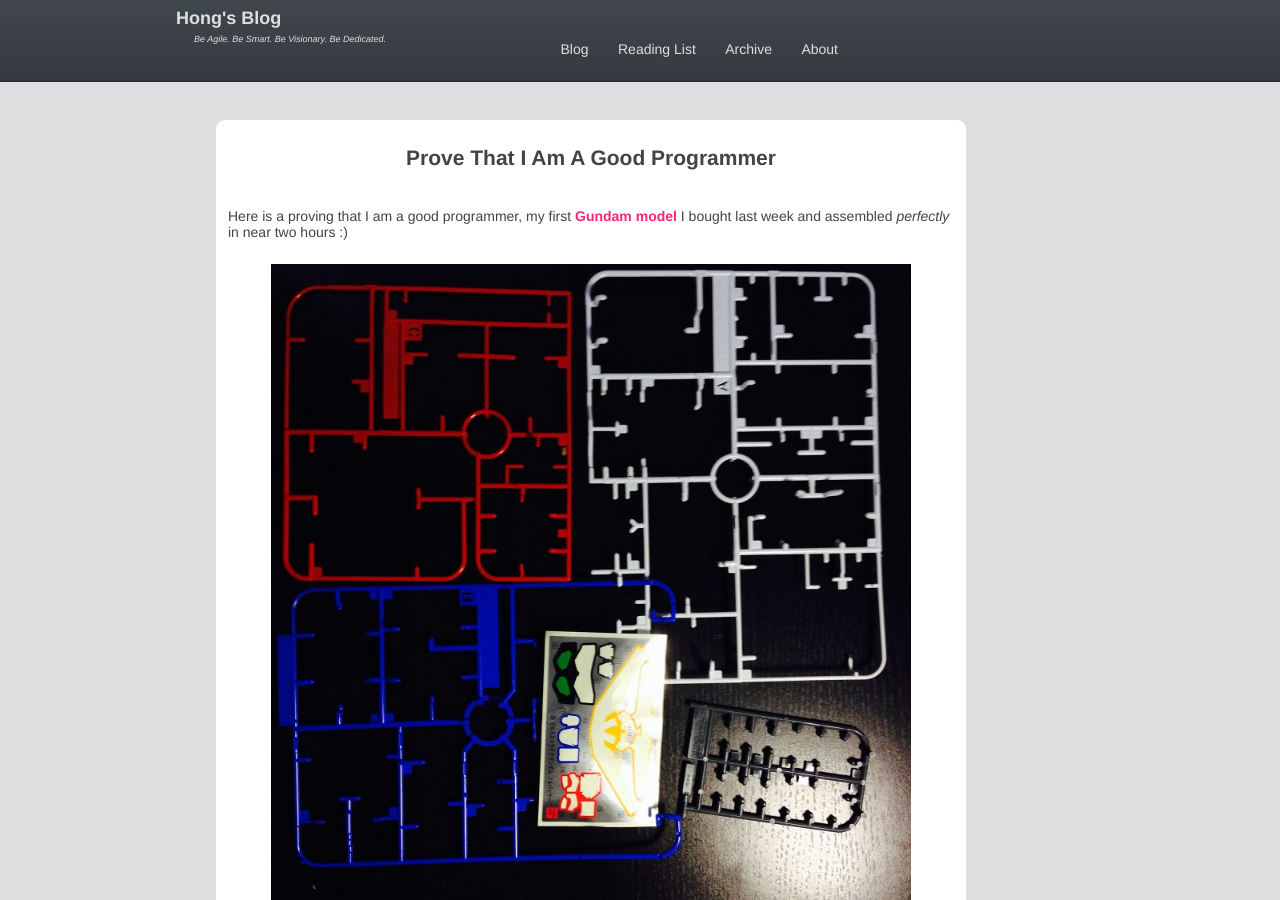
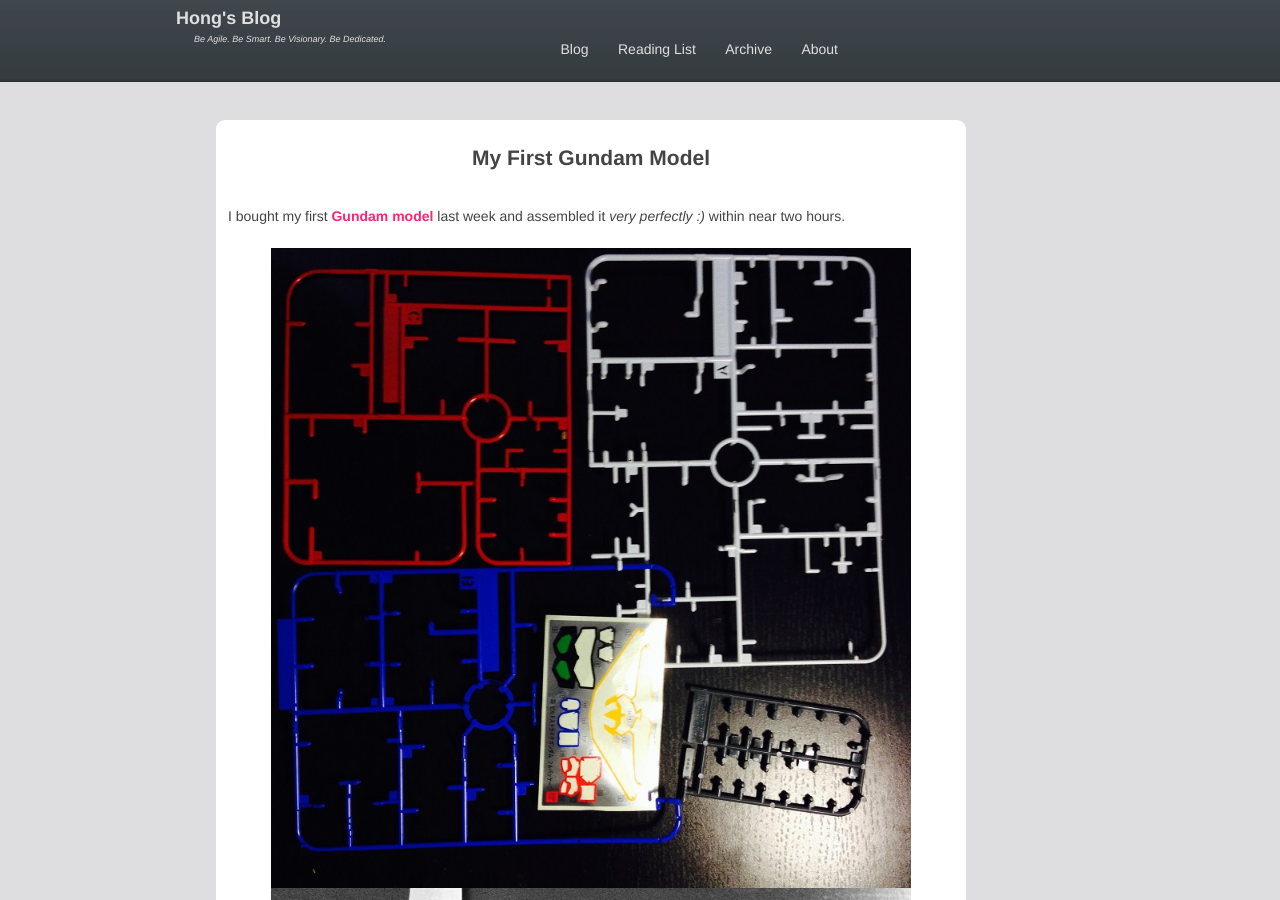
Before and after one commit to RockHong/rockhong.github.com, a Jekyll site: the page built from _posts/2015-09-25-prove-i-am-a-good-programmer.md, in a window 1280 px wide and 900 px high. Built offline with Jekyll 4.4.1, drawn with Linux system fonts in a browser that asks for light colours; comment, search, counter and statistics services are not loaded; some of the changed text lies outside the part shown.

Commit message:
refine post

```diff
--- a/_posts/2015-09-25-prove-i-am-a-good-programmer.md
+++ b/_posts/2015-09-25-prove-i-am-a-good-programmer.md
@@ -2,7 +2,7 @@
 # MUST HAVE BEG
 layout: post
 disqus_identifier: 20150925-prove-i-am-a-good-programmer # DO NOT CHANGE THE VALUE ONCE SET
-title: Prove That I Am A Good Programmer
+title: My First Gundam Model
 # MUST HAVE END
 
 is_short: true
@@ -14,8 +14,8 @@ image:
 image_desc:
 ---
 
-Here is a proving that I am a good programmer, my first [Gundam model][1] I bought last week and assembled
-*perfectly* in near two hours :)
+I bought my first [Gundam model][1] last week and assembled it
+*very perfectly :)* within near two hours.
 
 <!-- at least one blank line before <div>, <p>, <pre> or <table>,
 and one blank after </div>.
@@ -38,13 +38,5 @@ but you can use <span>, <cite>, <del> freely -->
   <img src="/images/blog/gaoda-3.jpg" alt="Gundam" style="width:640px;">
 </div>
 
-Did it with/by:
-
-- a obscure document with few Chinese instructions.
-- finding right tools among existing ones.
-- doing it carefully for perfection.
-- doing the work with passion and interest.
-
-What a proving.
 
 [1]: https://en.wikipedia.org/wiki/Gundam_model "Gundam model"
```
